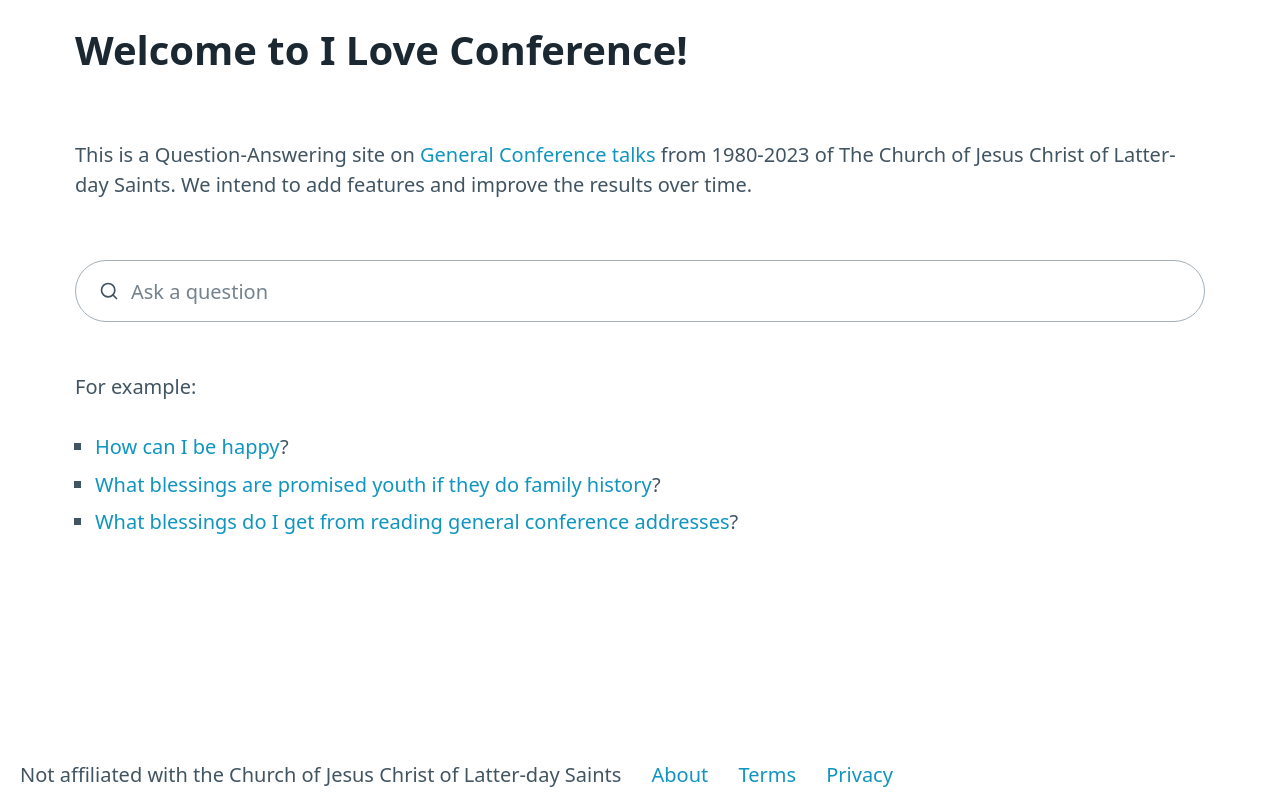
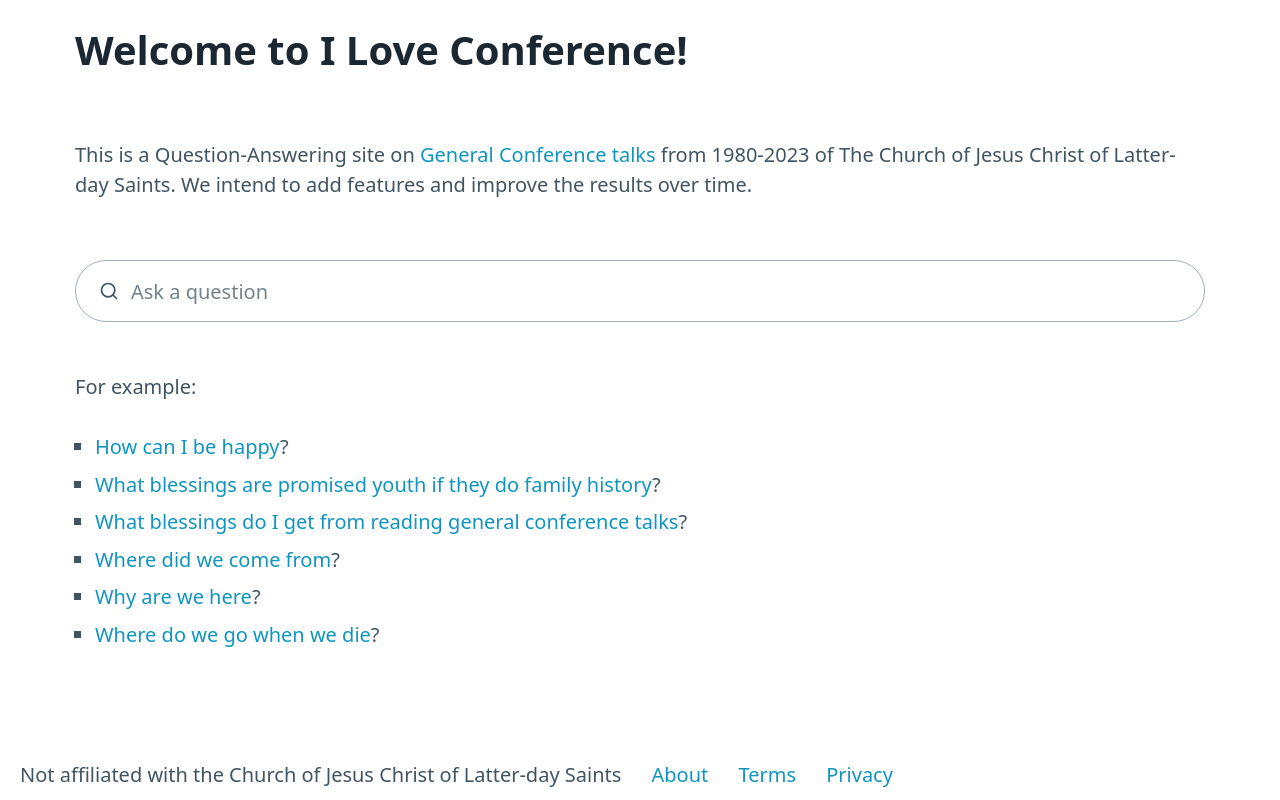
Before and after one commit to iloveconference/client, a SvelteKit app: page / in a window 1280 px wide. Built offline with nearby package versions, Linux system fonts and the light colour scheme.

Commit message:
add example questions; tweak thumbs up/down titles

```diff
--- a/src/routes/+page.svelte
+++ b/src/routes/+page.svelte
@@ -30,9 +30,18 @@
 			>?
 		</li>
 		<li>
-			<a href="/search?q=What+blessings+do+I+get+from+reading+general+conference+addresses"
-				>What blessings do I get from reading general conference addresses</a
+			<a href="/search?q=What+blessings+do+I+get+from+reading+general+conference+talks"
+				>What blessings do I get from reading general conference talks</a
 			>?
+		</li>
+		<li>
+			<a href="/search?q=where+did+we+come+from">Where did we come from</a>?
+		</li>
+		<li>
+			<a href="/search?q=why+are+we+here">Why are we here</a>?
+		</li>
+		<li>
+			<a href="/search?q=where+do+we+go+when+we+die%3F">Where do we go when we die</a>?
 		</li>
 	</ul>
 {:else}
--- a/src/routes/search/+page.svelte
+++ b/src/routes/search/+page.svelte
@@ -148,7 +148,7 @@
 		<span
 			class="rating"
 			class:rated-down={data.answerRatedDown}
-			title="Answer Needs Work"
+			title="Needs Work"
 			on:keypress={rateDownAnswer}
 			on:click={rateDownAnswer}><IconThumbsDown /></span
 		>
@@ -172,7 +172,7 @@
 				<span
 					class="rating"
 					class:rated-down={result.ratedDown}
-					title="Less Relevant"
+					title="Not Relevant"
 					on:keypress={() => rateDownResult(result)}
 					on:click={() => rateDownResult(result)}><IconThumbsDown /></span
 				>
```
